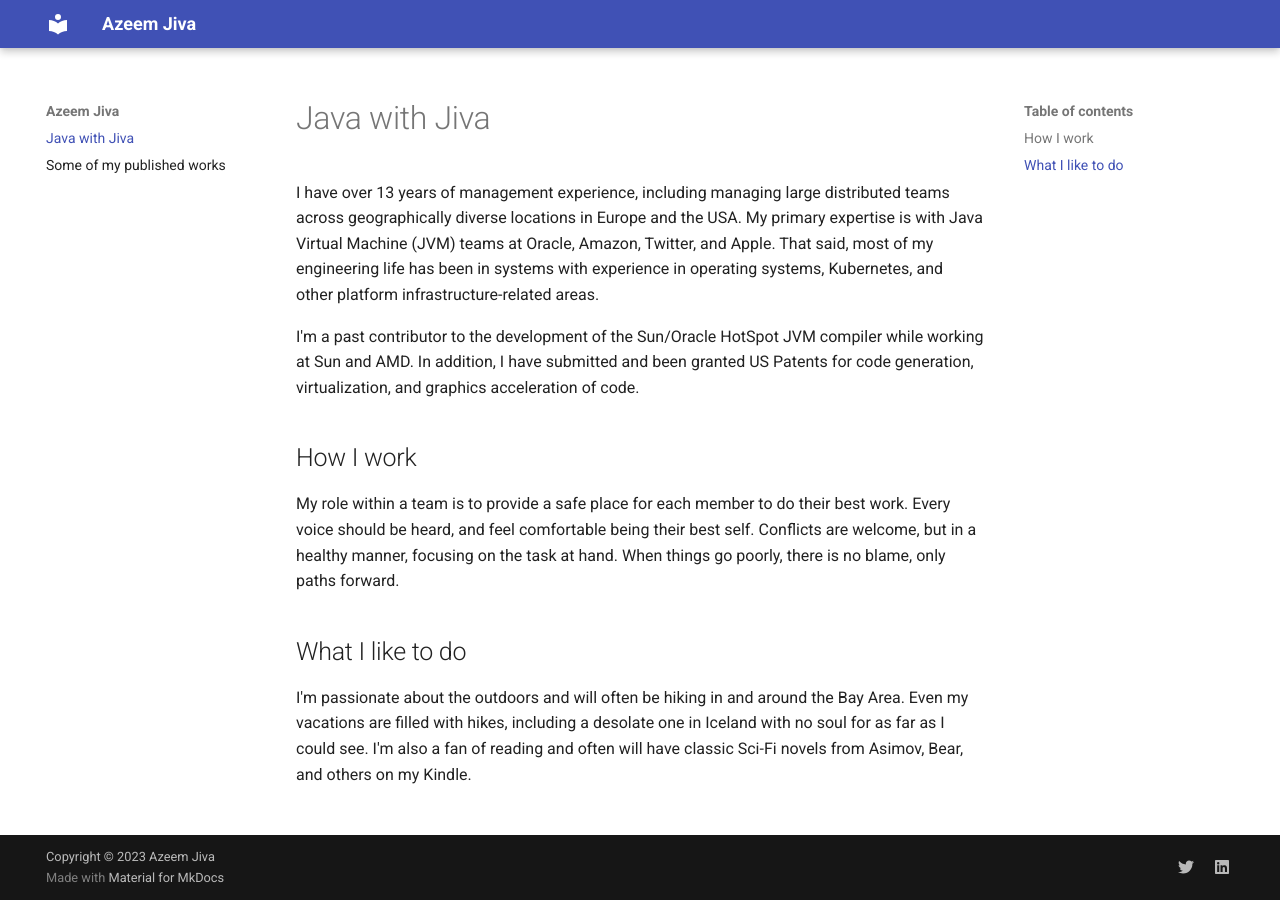
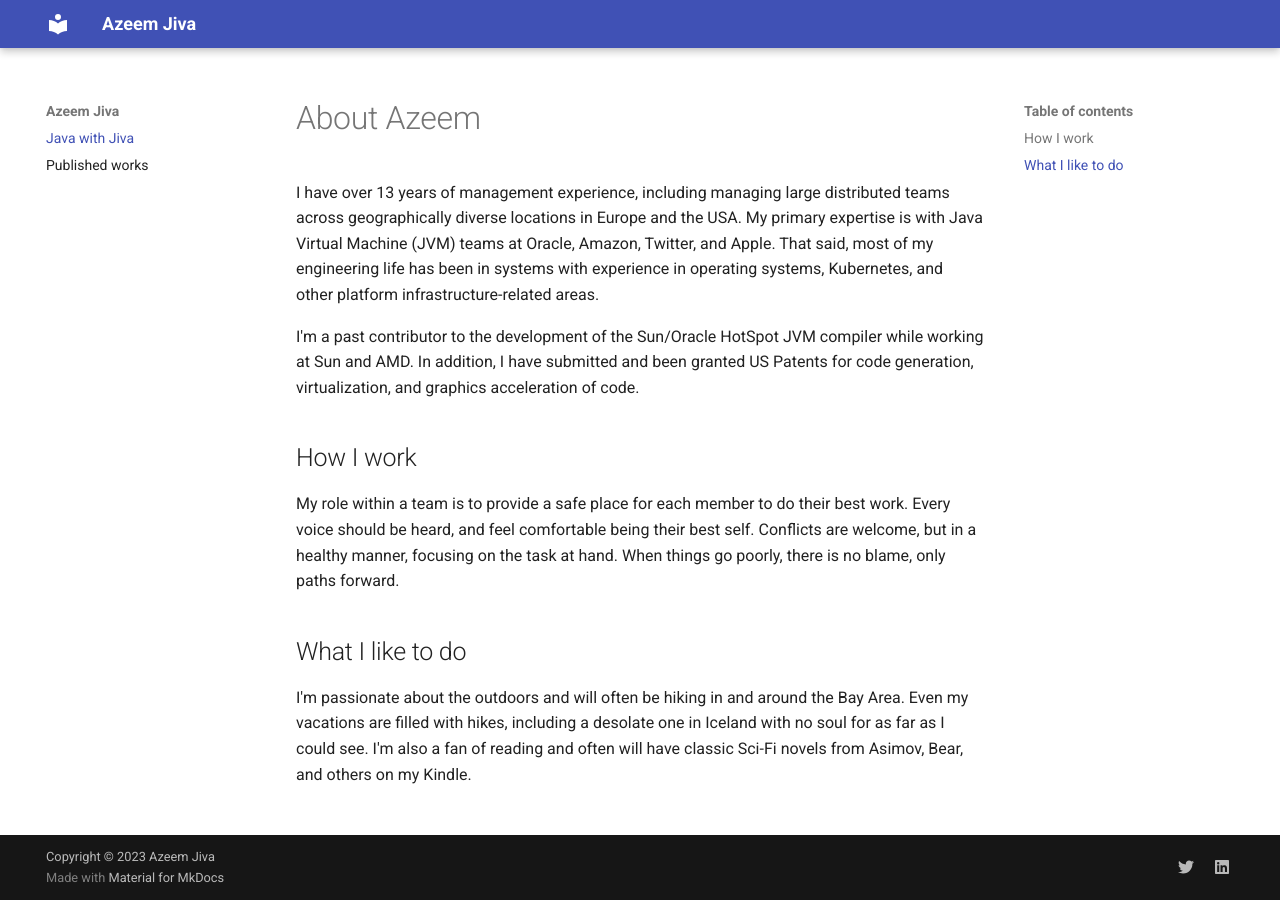
Before and after one commit to javawithjiva/javawithjiva.github.io, an MkDocs documentation site: the page built from docs/index.md, in a window 1280 px wide. Built offline with MkDocs 1.6.1 and Material for MkDocs 9.7.7, drawn with Linux system fonts in a browser that asks for light colours.

```diff
--- a/docs/articles.md
+++ b/docs/articles.md
@@ -1,4 +1,4 @@
-# Some of my published works
+# Published works
 
 ## Presentations
 
--- a/docs/index.md
+++ b/docs/index.md
@@ -1,4 +1,9 @@
-# Java with Jiva
+---
+title: Java with Jiva
+Description: A little about me
+---
+
+# About Azeem
 
 I have over 13 years of management experience, including managing large distributed teams across geographically diverse locations in Europe and the USA.
 My primary expertise is with Java Virtual Machine (JVM) teams at Oracle, Amazon, Twitter, and Apple. That said, most of my engineering life has been in
```
